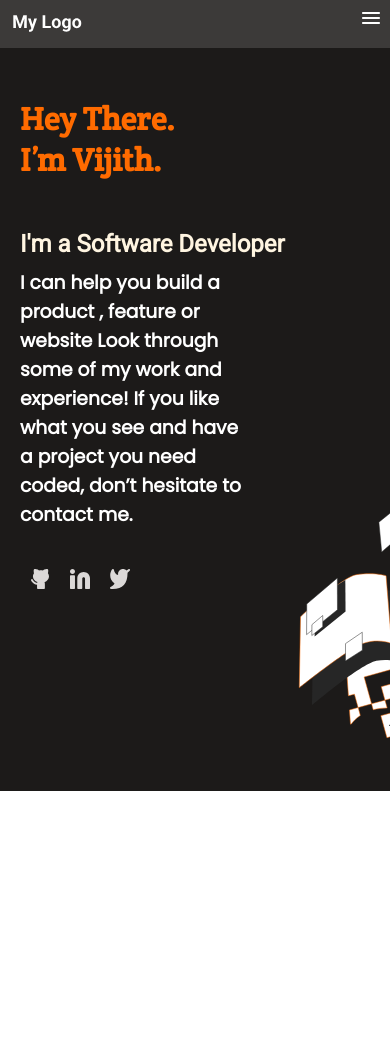
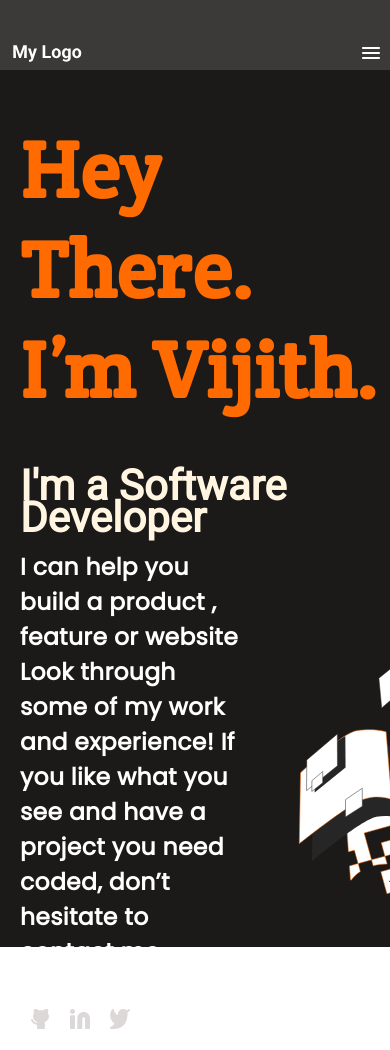
Before and after one commit to Spacelama587/Portfolio, a website: page index.html in a window 390 px wide. Before the commit the page ends 844 px from the top, so only its background shows below. Drawn offline with Linux system fonts and the light colour scheme.

Commit message:
fix typography and added media queries

```diff
--- a/style.css
+++ b/style.css
@@ -7,10 +7,14 @@
   background-color: #3c3a39;
   display: flex;
   justify-content: space-between;
+  height: 70px;
 }
 
+.logo{
+  padding-top: 30px;
+}
 .hamburger-menu {
-  padding-top: 10px;
+  padding-top: 45px;
   padding-right: 10px;
   align-items: flex-end;
   justify-content: space-between;
@@ -21,6 +25,10 @@
   font-family: 'Crete Round', serif;
   padding-top: 50px;
   padding-left: 20px;
+  font-style: normal;
+  line-height: 100px;
+  letter-spacing: 0.37px;
+  font-size: 40px;
 }
 
 .header {
@@ -28,6 +36,7 @@
   display: flex;
   justify-content: space-between;
   flex-direction: column;
+  width: 100%;
 }
 
 .supporting-text {
@@ -35,14 +44,25 @@
   font-family: 'Roboto', sans-serif;
   padding-top: 50px;
   padding-left: 20px;
+  font-style: normal;
+  font-weight: 700;
+  font-size: 28px;
+  line-height: 32px;
 }
 
 .description {
   color: #fff;
   font-family: 'Poppins', sans-serif;
-  padding-top: 10px;
+  padding-top: 15px;
   justify-content: space-evenly;
   padding-left: 20px;
+  font-weight: 400;
+  font-size: 20px;
+  line-height: 35px;
+  width: 327px;
+  height: 123px;
+  letter-spacing: 0.37px;
+  width: 100%;
 }
 
 .flex-container-img {
@@ -52,11 +72,7 @@
 }
 
 .hero-img {
-  margin-left: auto;
-  margin-top: auto;
-  margin-bottom: auto;
   justify-content: flex-end;
-  padding-top: 120px;
 }
 
 .social-media {
@@ -69,3 +85,41 @@
   justify-content: flex-start;
   align-items: center;
 }
+
+@media (max-width: 678px) {
+
+
+  .description {
+    width: 100%;
+  }
+
+
+}
+
+@media (max-width: 375px) {
+  .primary-text {
+    font-size: 30px;
+    line-height: 70px;
+  }
+
+  .supporting-text {
+    padding-top: 20px;
+    font-size: 18px;
+    line-height: 40px;
+  }
+
+
+  .description {
+    padding-top: 10px;
+    font-size: 12px;
+    line-height: 24px;
+    width: 100%;
+
+  }
+
+  .hero-img{
+    clip-path: circle(50%);
+
+  }
+
+}
```
Also changed, not shown: images/2.png (added), images/Vector.png (added).
